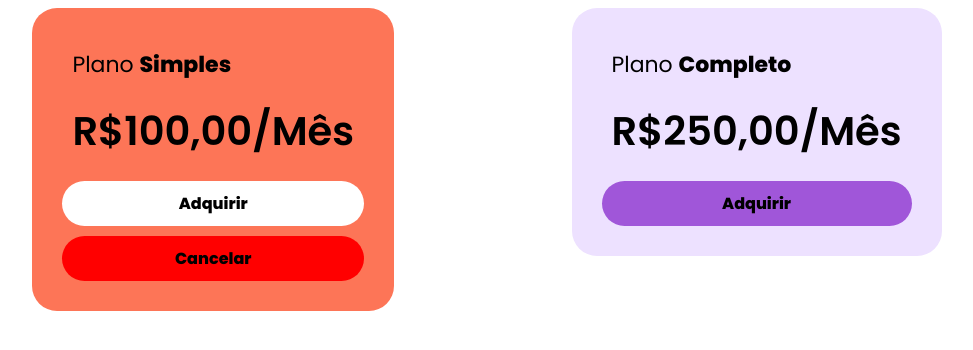
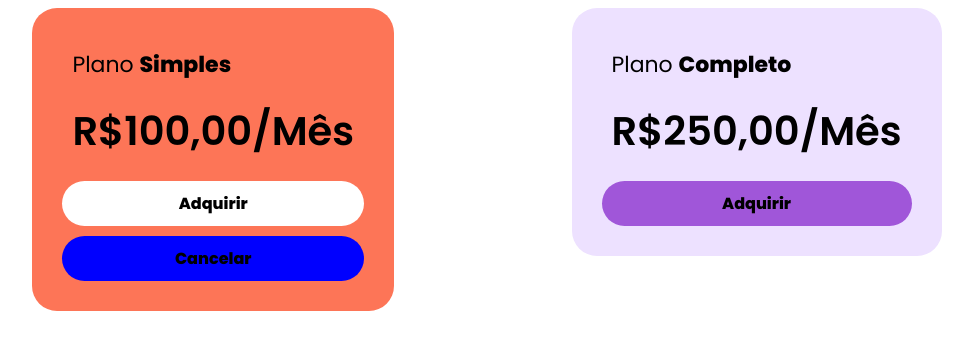
Before and after one commit to leticiareginajf/project-components, an Angular app: page / in a window 1280 px wide. Shown: the top 350 px of the page, without its empty margins (153-1126 px from the left). Built offline with nearby package versions, Linux system fonts and the light colour scheme.

Commit message:
Incluindo styleUrls

```diff
--- /dev/null
+++ b/src/app/card-button-cancel/card-button-cancel-2.component.css
@@ -0,0 +1,3 @@
+.card-cancel-button {
+    background-color: green;
+  }
--- a/src/app/card-button-cancel/card-button-cancel.component.css
+++ b/src/app/card-button-cancel/card-button-cancel.component.css
@@ -1,9 +1,9 @@
-    .card-cancel-button {
+    div.card-cancel-button {
       font-size: 16px;
       text-align: center;
       margin-top: 10px;
       border-radius: 25px;
-      background-color: red;
+      background-color: blue;
       cursor: pointer;
       font-weight: bold;
       padding: 10px;
--- a/src/app/card-button-cancel/card-button-cancel.component.ts
+++ b/src/app/card-button-cancel/card-button-cancel.component.ts
@@ -3,7 +3,8 @@ import { Component } from '@angular/core';
 @Component({
   selector: 'app-card-button-cancel',
   templateUrl: './card-button-cancel.component.html',
-  styleUrl: './card-button-cancel.component.css',
+
+  styleUrls: ['./card-button-cancel.component.css', './card-button-cancel-2.component.css'],
 })
 export class CardButtonCancelComponent {
 
```
